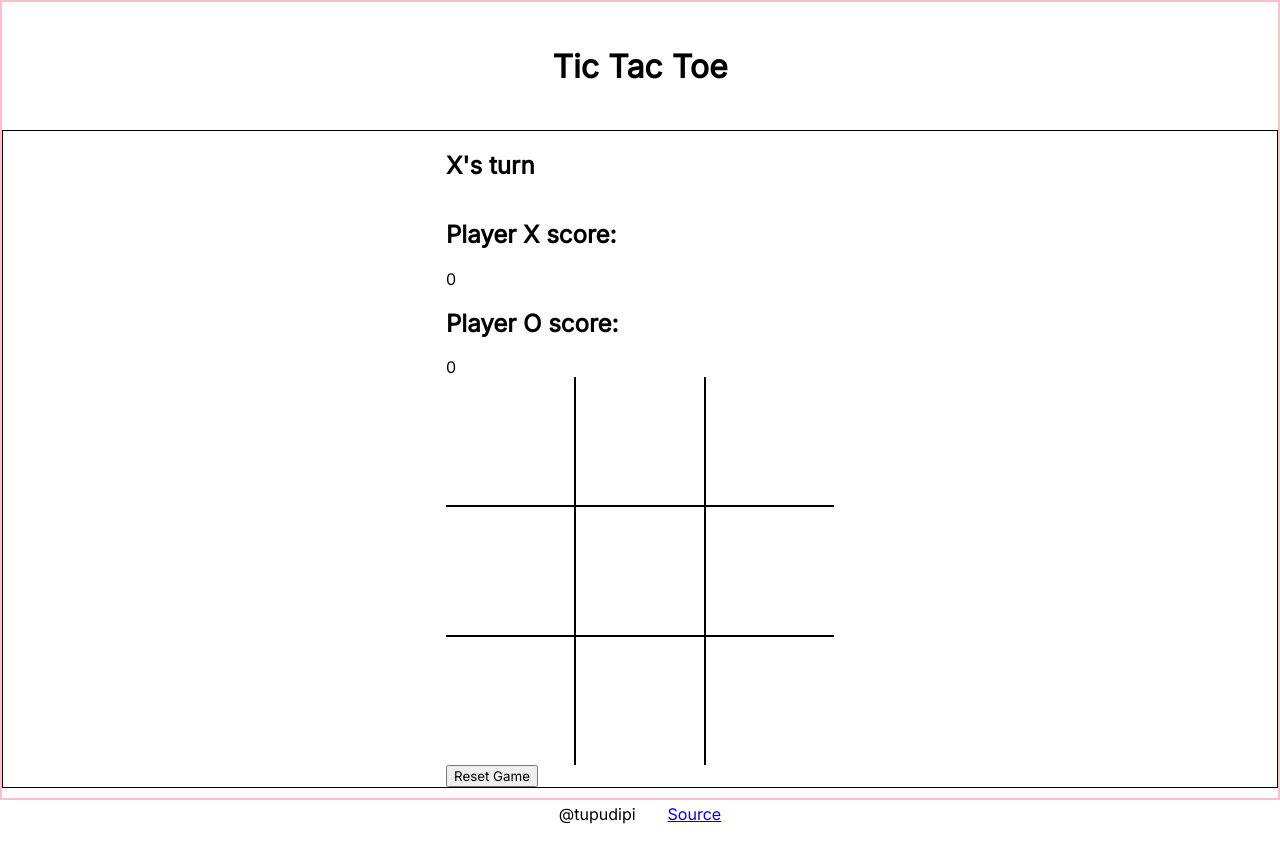
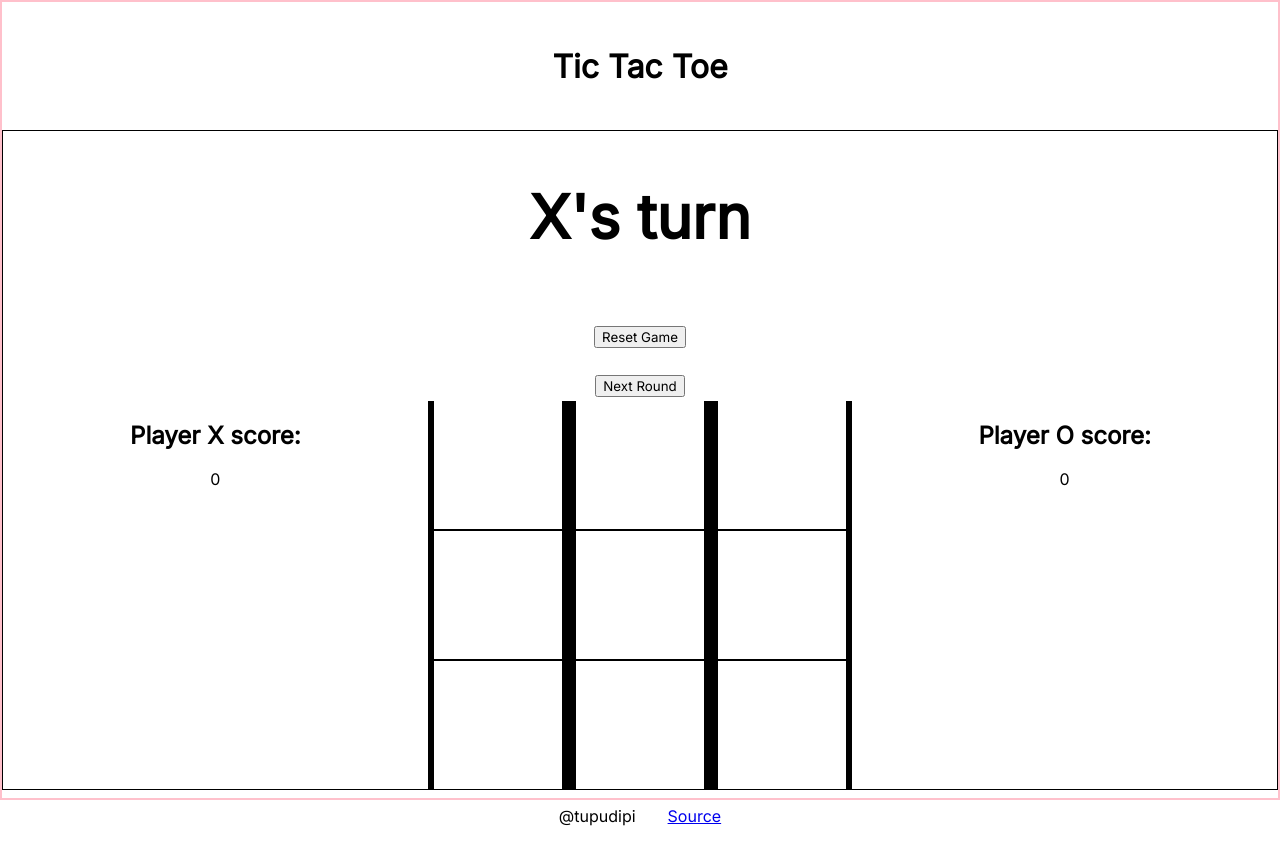
Before and after one commit to tupudipi/odin-tictactoe, a plain HTML site: page index.html in a window 1280 px wide. Both pictures are taken after a click on the button "Reset Game". Drawn offline with Linux system fonts and the light colour scheme.

Commit message:
changed layout, working on next round, reset working

```diff
--- a/index.html
+++ b/index.html
@@ -14,13 +14,22 @@
     </header>
 
     <main>
-        <h2 id="current-player">X's turn</h2>
-        <div>
+        <div class="center">
+            <h2 id="current-player">X's turn</h2>
+            <div id="reset-game">
+                <button id="reset-button">Reset Game</button>
+            </div>
+            <div id="next-round">
+                <button id="next-round-button">Next Round</button>
+            </div>
+        </div>
+
+        <div id="x-score" class="score">
             <h2>Player X score:</h2>
             <div id="player-x-score">0</div>
         </div>
 
-        <div>
+        <div id="o-score" class="score">
             <h2>Player O score:</h2>
             <div id="player-o-score">0</div>
         </div>
@@ -37,9 +46,7 @@
             <div class="gameCell" data-id="8"></div>
         </div>
 
-        <div id="reset-game">
-            <button id="reset-button">Reset Game</button>
-        </div>
+
     </main>
 
     <footer>
--- a/script.js
+++ b/script.js
@@ -39,9 +39,28 @@ const gameBoard = (() => {
             '', '', '',
             '', '', ''];
         winner = '?';
-        for (let i = 0; i < 9; i++) {
-            gameCells[i].innerHTML = '';
-        }
+        playerO.score = 0;
+        playerX.score = 0;
+        playerXScore.innerHTML = 0;
+        playerOScore.innerHTML = 0;
+        gameCells.forEach(cell => {
+            cell.innerHTML = '';
+            cell.classList.remove('clicked');
+            cell.classList.remove('hover');
+        });
+    }
+
+    const nextRound = () => {
+        array = ['', '', '',
+        '', '', '',
+        '', '', ''];
+        winner = '?';
+        gameCells.forEach(cell => {
+            cell.innerHTML = '';
+            cell.classList.remove('clicked');
+            cell.classList.remove('hover');
+        });
+        currentPlayer.innerHTML === "X's turn";
     }
 
     return {
@@ -49,7 +68,8 @@ const gameBoard = (() => {
         checkWin,
         updateArray,
         array,
-        resetGame
+        resetGame,
+        nextRound
     };
 })();
 
@@ -134,6 +154,9 @@ const playerOScore = document.getElementById('player-o-score');
 const resetButton = document.getElementById('reset-button');
 resetButton.addEventListener('click', gameBoard.resetGame);
 
+const nextRoundBtn = document.getElementById('next-round-button');
+nextRoundBtn.addEventListener('click', gameBoard.nextRound);
+
 const gameCells = Array.from(document.getElementsByClassName("gameCell"));
 gameCells.forEach(element => {
     element.addEventListener('click', displayController.updateDisplay);
--- a/style.css
+++ b/style.css
@@ -21,12 +21,14 @@ header{
 main{
     border: 1px solid black;
     display: grid;
-    place-content: center;
+    grid-template-columns: repeat(3, 1fr);
 }
 
 .gameBoard{
+    place-items: center;
     background-color: black;
-    /* border: 1px solid red; */
+    grid-column: 2/3;
+    grid-row: 2/3;
     display: grid;
     grid-template-columns: 1fr 1fr 1fr;
     grid-template-rows: 1fr 1fr 1fr;
@@ -40,6 +42,25 @@ main{
     display: grid;
     place-content: center;
     font-size: 5rem;
+}
+
+.center{
+    grid-column: 2/3;
+    text-align: center;
+    font-size: 2.5rem;
+}
+
+#x-score{
+    grid-column: 1/2;
+}
+
+#o-score{
+    grid-column: 3/4;
+}
+
+.score{
+    grid-row: 2/3;
+    text-align: center;
 }
 
 footer{
```
